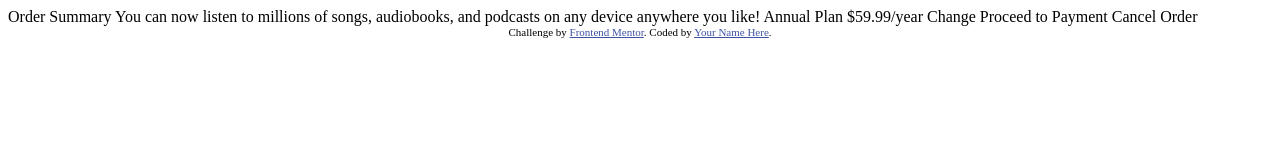
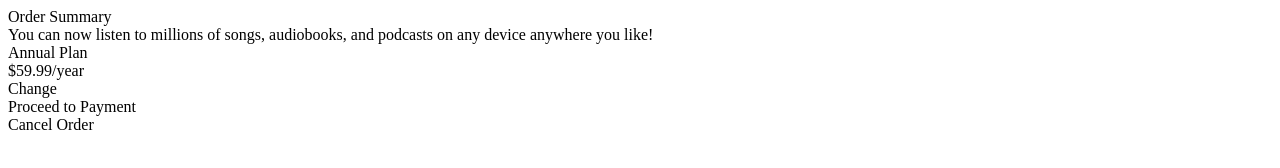
Before and after one commit to anandumurli/FrontendMentor_order-summary, a plain HTML site: page index.html in a window 1280 px wide. Drawn offline with Linux system fonts and the light colour scheme.

Commit message:
skeleton html

```diff
--- a/index.html
+++ b/index.html
@@ -7,31 +7,48 @@
   <link rel="icon" type="image/png" sizes="32x32" href="./images/favicon-32x32.png">
 
   <title>Frontend Mentor | Order summary card</title>
-
-  <!-- Feel free to remove these styles or customise in your own stylesheet 👍 -->
-  <style>
-    .attribution { font-size: 11px; text-align: center; }
-    .attribution a { color: hsl(228, 45%, 44%); }
-  </style>
+  <link rel="stylesheet" href="./static/style.css">
 </head>
 <body>
 
+  <div class="card">
+    <div class="card-img"></div>
+    <div class="card-content">
+      <div class="heading">
         Order Summary
-
-  You can now listen to millions of songs, audiobooks, and podcasts on any
-  device anywhere you like!
-
+      </div>
+      <div class="content">
+        You can now listen to millions of songs, audiobooks, and podcasts on any device anywhere you like!
+      </div>
+      <div class="plan">
+        <div class="plan-icon"></div>
+        <div class="plan-data">
+          <div class="plan-heading">
             Annual Plan
+          </div>
+          <div class="plan-sub-heading">
             $59.99/year
-
+          </div>
+        </div>
+        <div class="link">
           Change
-
+        </div>
+      </div>
+    </div>
+    <div class="card-action">
+      <div class="action-button">
         Proceed to Payment
+      </div>
+      <div class="action-link">
         Cancel Order
-
+      </div>
+    </div>
+  </div>
+<!--
   <div class="attribution">
-    Challenge by <a href="https://www.frontendmentor.io?ref=challenge" target="_blank">Frontend Mentor</a>.
+    Challenge by
+    <a href="https://www.frontendmentor.io?ref=challenge" target="_blank">Frontend Mentor</a>.
     Coded by <a href="#">Your Name Here</a>.
-  </div>
+  </div> -->
 </body>
 </html>
--- /dev/null
+++ b/static/style.css
@@ -0,0 +1,2 @@
+.attribution { font-size: 11px; text-align: center; }
+.attribution a { color: hsl(228, 45%, 44%); }
```
Also changed, not shown: 1 other file. Lines whose indentation alone changed are shown as unchanged.
